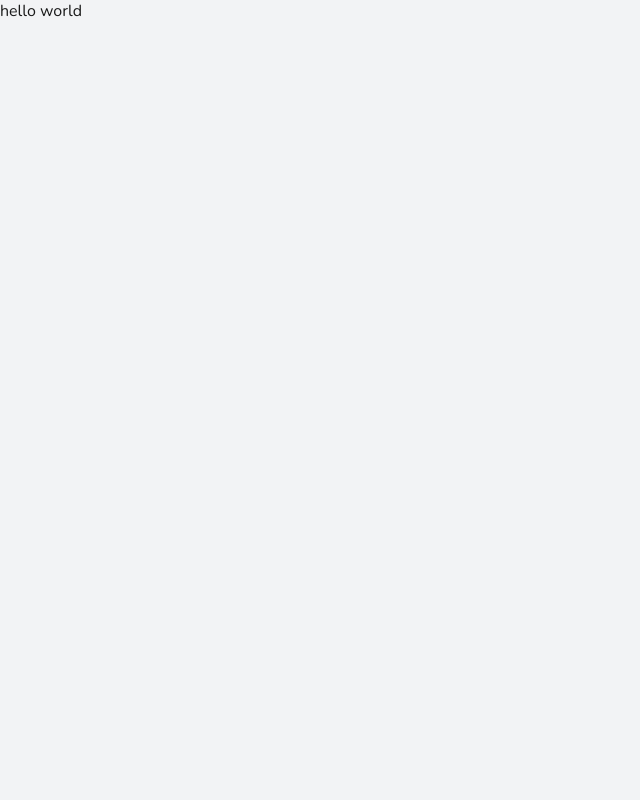
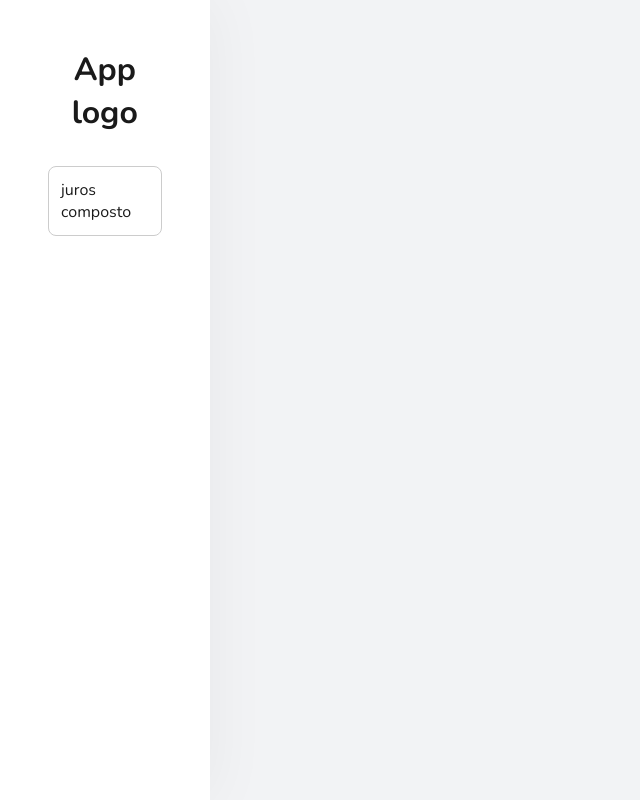
Before and after one commit to JaquesBoeno/ProsperGuard, a React (Vite) app in the folder packages/web/: page / in a window 1280 px wide. Shown: the whole page, without its empty margins (0-640 px from the left). Built offline with nearby package versions, Linux system fonts and the light colour scheme.

Commit message:
add AsideBar

```diff
--- a/packages/web/src/App.scss
+++ b/packages/web/src/App.scss
@@ -0,0 +1,9 @@
+.AppContainer {
+  height: 100vh;
+  display: flex;
+  overflow-x: none;
+
+  .pages {
+    overflow-y: auto;
+  }
+}
--- a/packages/web/src/App.tsx
+++ b/packages/web/src/App.tsx
@@ -1,6 +1,21 @@
+import { BrowserRouter, Route, Routes } from 'react-router-dom'
 import './App.scss'
+import { SideBar } from './components/SideBar'
+import { Calcs } from './pages/Calcs'
+
 const App = () => {
-  return <p>hello world</p>
+  return (
+    <div className="AppContainer">
+      <BrowserRouter>
+        <SideBar />
+        <div className="pages container">
+          <Routes>
+            <Route path="/" element={<Calcs />} />
+          </Routes>
+        </div>
+      </BrowserRouter>
+    </div>
+  )
 }
 
 export { App }
--- /dev/null
+++ b/packages/web/src/components/SideBar/index.tsx
@@ -0,0 +1,19 @@
+import React from 'react'
+
+import './styles.scss'
+import { Link } from 'react-router-dom'
+
+const SideBar: React.FC = () => {
+  return (
+    <aside>
+      <h1>App logo</h1>
+      <ul>
+        <li>
+          <Link to="/">juros composto</Link>
+        </li>
+      </ul>
+    </aside>
+  )
+}
+
+export { SideBar }
--- /dev/null
+++ b/packages/web/src/components/SideBar/styles.scss
@@ -0,0 +1,29 @@
+aside {
+  height: 100%;
+  padding: 3rem;
+  color: var(--text);
+  background-color: var(--white);
+  box-shadow: var(--box-shadow);
+
+  h1 {
+    font-size: 2rem;
+    text-align: center;
+  }
+
+  ul {
+    margin-top: 2rem;
+    list-style-type: none;
+
+    li {
+      margin: 1rem 0;
+      border: 1px solid #ccc;
+      border-radius: var(--border-radius);
+
+      a {
+        display: block;
+        padding: 0.75rem;
+        border-radius: 0.5rem;
+      }
+    }
+  }
+}
--- /dev/null
+++ b/packages/web/src/pages/Calcs/index.tsx
@@ -0,0 +1,13 @@
+import React from 'react'
+
+import './styles.scss'
+
+const Calcs: React.FC = () => {
+  return (
+    <div className="">
+      <h1></h1>
+    </div>
+  )
+}
+
+export { Calcs }
```
Also changed, not shown: packages/web/src/components/Input/styles.scss (+0 -13 lines), packages/web/src/pages/Calcs/styles.scss (added).
